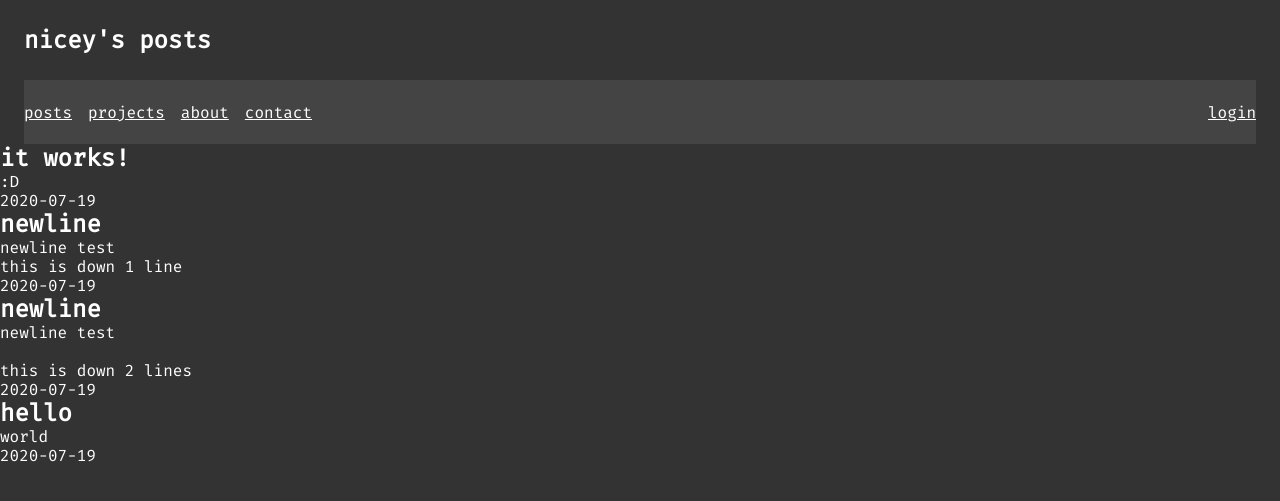
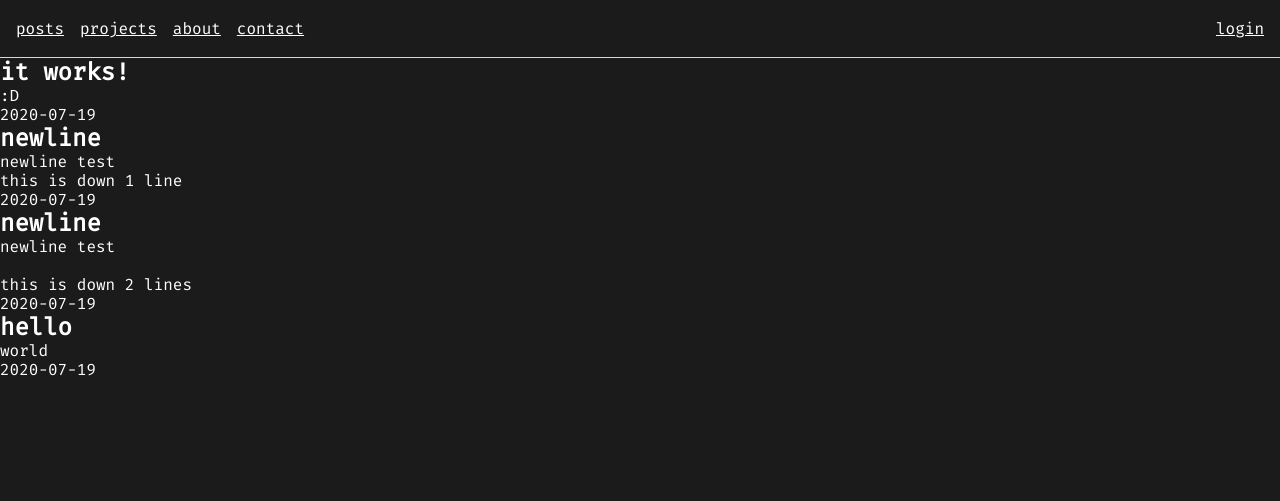
Before and after one commit to nicey0/website, a Flask app: page / in a window 1280 px wide. Shown: the top 501 px of the page. Run offline with Flask 2, Linux system fonts and the light colour scheme; data comes from the database, SQL or seed files in the repository.

Commit message:
delete navbar header and make everything black

```diff
--- a/website/static/base.css
+++ b/website/static/base.css
@@ -1,3 +1,8 @@
+:root {
+    --main: #1b1b1c;
+    --nav: #d6d8d8;
+}
+
 * {
     margin: 0;
     padding: 0;
@@ -7,40 +12,35 @@
 
 html, body {
     padding-bottom: 1rem;
-    background-color: #333333;
+    background-color: var(--main);
 }
 
 /* NAVBAR */
 
-header > nav {
-    display: grid;
-    grid-template-rows: 5rem 4rem;
-    grid-template-columns: auto;
-    align-items: center;
-    justify-items: stretch;
-    padding: 0 1.5rem;
+nav {
+    padding: 1.2rem 0;
+    border-bottom: 1px solid var(--nav);
 }
 
-header > nav ul {
+nav ul {
     display: flex;
     flex-wrap: nowrap;
     align-items: center;
     height: 100%;
     width: 100%;
-    background-color: #444444;
 }
 
-header > nav li {
-    margin-right: 1rem;
+nav li {
+    margin-left: 1rem;
     display: inline;
 }
 
-header > nav li.right {
-    margin-right: 0;
+nav li.right {
     margin-left: auto;
+    margin-right: 1rem;
 }
 
 .flash {
+    padding: 1rem;
     background-color: #551111;
-    padding: 1rem;
 }
--- a/website/templates/base.html
+++ b/website/templates/base.html
@@ -9,18 +9,14 @@
     {% block links %}{% endblock links %}
 </head>
 <body>
-    <header>
-        <nav>
-            <header>
     <!--<img id="logo" src="{{ url_for('static', filename='nicey.png') }}" alt="<nicey>">-->
-                <h1>nicey's {% block header %}{% endblock header %}</h1>
     <!--<a id="right" href="https://github.com/nicey0">-->
     <!--<img src="{{ url_for('static', filename='github.png') }}" alt="<github link>">-->
     <!--</a>-->
     <!--<a id="nxfury" href="https://discord.gg/yEmqfBc">-->
     <!--<img src="{{ url_for('static', filename='nxfury.png') }}" alt="<nxfury invite>">-->
     <!--</a>-->
-            </header>
+    <nav>
         <ul>
             <li><a href="{{ url_for('main.posts') }}">posts</a></li>
             <li><a href="{{ url_for('main.projects') }}">projects</a></li>
@@ -33,7 +29,6 @@
             {% endif %}
         </ul>
     </nav>
-    </header>
     {% block body %}{% endblock body %}
 </body>
 {% block scripts %}{% endblock scripts %}
--- a/website/templates/main/posts.html
+++ b/website/templates/main/posts.html
@@ -5,8 +5,6 @@
 {% block body %}
 <main>
     {% if g.nicey %}
-    <section class="add-post">
-        <h2>new post</h2>
     <form method="post">
         <label for="title">title</label>
         <input id="title" type="text" name="title" required>
@@ -14,7 +12,6 @@
         <textarea id="body" name="body" cols=30 rows=10 required></textarea>
         <button>post</button>
     </form>
-    </section>
     {% endif %}
     <section class="posts">
         {% for post in posts %}
```
Lines whose indentation alone changed are shown as unchanged.
